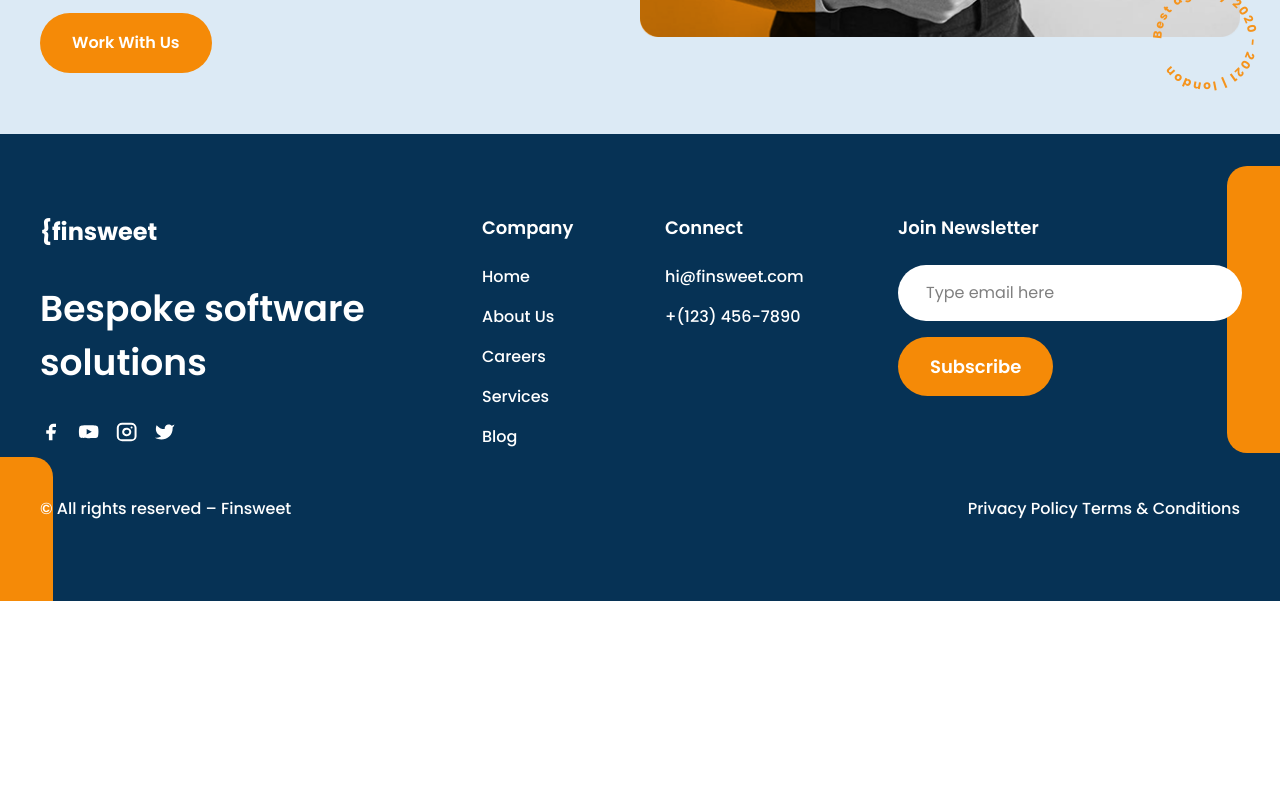
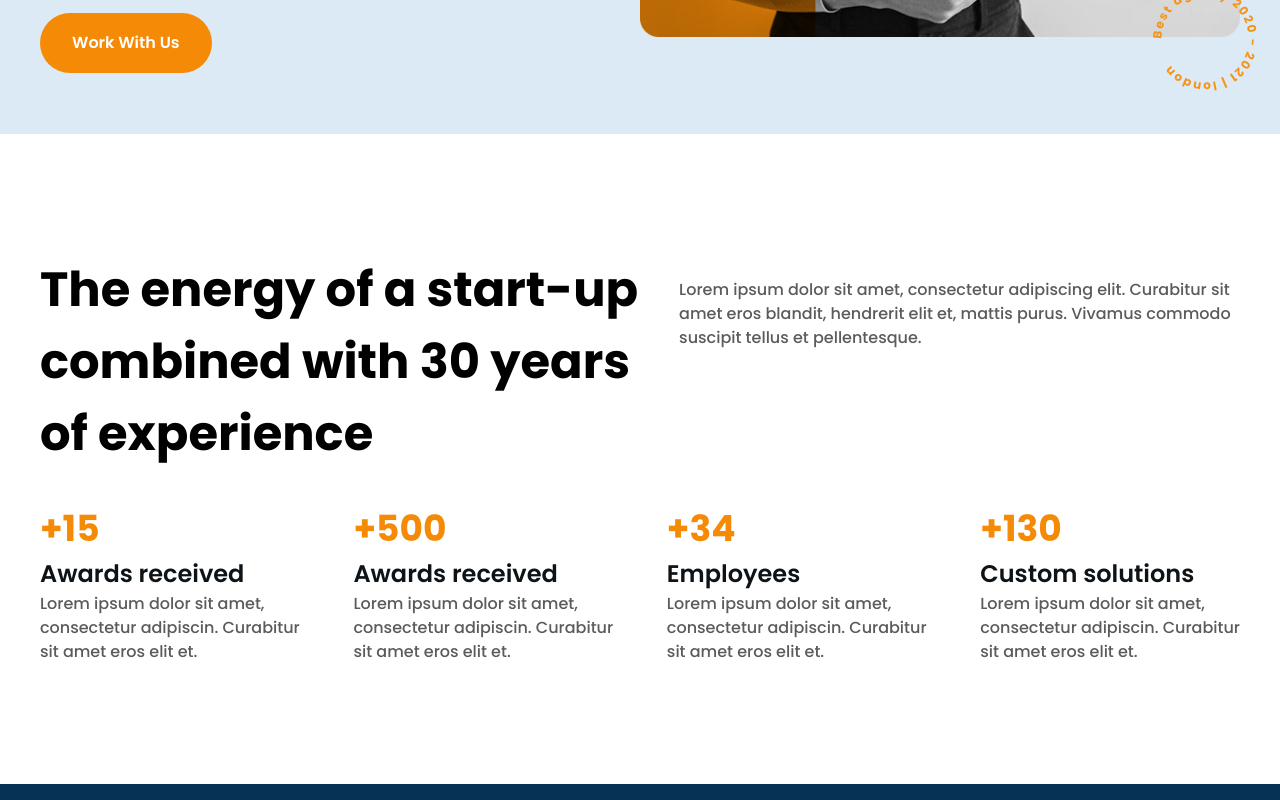
Before and after one commit to Duclaux/finsweet-website-agency, a React (Vite) app: page /aboutUs in a window 1280 px wide. Shown: the part 760-1560 px from the top of the page. Before the commit the page ends 1361 px from the top, so only its background shows below. Built offline with nearby package versions, Linux system fonts and the light colour scheme.

Commit message:
Implement about stats block

```diff
--- /dev/null
+++ b/src/components/Stats.tsx
@@ -0,0 +1,20 @@
+
+function Stats({ stat, title }: {stat: number, title: string}) {
+  return (
+    <div>
+      <p className="text-[26px] xl:text-[36px] font-bold text-[#F58A07]">+{stat}</p>
+      <h3 className="text-[18px] xl:text-[24px] font-semibold text-[#0D1317]">
+        {title}
+      </h3>
+      <p className="text-[14px] xl:text-[16px] font-medium text-[#5B5B5B]">
+        Lorem ipsum dolor sit amet,
+        <br />
+        consectetur adipiscin. Curabitur
+        <br />
+        sit amet eros elit et.
+      </p>
+    </div>
+  );
+}
+
+export default Stats;
--- /dev/null
+++ b/src/components/aboutUs/Statistics.tsx
@@ -0,0 +1,31 @@
+import Container from "../Container";
+import Stats from "../Stats";
+
+function Statistics() {
+  return (
+    <Container>
+      <div className="my-30">
+        <div className="space-y-3 xl:space-y-0 xl:flex xl:justify-between mb-5 xl:mb-8">
+          <h1 className="text-h1">
+            The energy of a start-up combined with 30 years of experience
+          </h1>
+
+          <p className="text-paragraph text-[#5B5B5B] mt-6 mb-8">
+            Lorem ipsum dolor sit amet, consectetur adipiscing elit. Curabitur
+            sit amet eros blandit, hendrerit elit et, mattis purus. Vivamus
+            commodo suscipit tellus et pellentesque.
+          </p>
+        </div>
+
+        <div className="w-full flex flex-col text-center xl:text-start items-center justify-center space-y-5 xl:space-y-0 xl:flex-row xl:justify-between">
+            <Stats title="Awards received" stat={15}/>
+            <Stats title="Awards received" stat={500}/>
+            <Stats title="Employees" stat={34}/>
+            <Stats title="Custom solutions" stat={130}/>
+        </div>
+      </div>
+    </Container>
+  );
+}
+
+export default Statistics;
--- a/src/components/home/Exepiency.tsx
+++ b/src/components/home/Exepiency.tsx
@@ -1,5 +1,6 @@
 import CircularBadge from "../CircularBadge";
 import Container from "../Container";
+import Stats from "../Stats";
 
 function Exepiency() {
   return (
@@ -25,33 +26,8 @@ function Exepiency() {
             </p>
 
             <div className="mt-12 flex items-center justify-between space-x-10">
-              <div>
-                <p className="text-[26px] xl:text-[36px] font-bold text-[#F58A07]">15+</p>
-                <h3 className="text-[18px] xl:text-[24px] font-semibold text-[#0D1317]">
-                  Awards received
-                </h3>
-                <p className="text-[14px] xl:text-[16px] font-medium text-[#5B5B5B]">
-                  Lorem ipsum dolor sit amet,
-                  <br />
-                  consectetur adipiscin. Curabitur
-                  <br />
-                  sit amet eros elit et.
-                </p>
-              </div>
-
-              <div>
-                <p className="text-[26px] xl:text-[36px] font-bold text-[#F58A07]">500+</p>
-                <h3 className="text-[18px] xl:text-[24px] font-semibold text-[#0D1317]">
-                  Clients served
-                </h3>
-                <p className="text-[16px] font-medium text-[#5B5B5B]">
-                  Lorem ipsum dolor sit amet,
-                  <br />
-                  consectetur adipiscin. Curabitur
-                  <br />
-                  sit amet eros elit et.
-                </p>
-              </div>
+              <Stats title="Awards received" stat={15}/>
+              <Stats title="Clients served" stat={500}/>
             </div>
           </div>
 
--- a/src/pages/AboutUs.tsx
+++ b/src/pages/AboutUs.tsx
@@ -1,9 +1,11 @@
 import Header from "../components/aboutUs/Header"
+import Statistics from "../components/aboutUs/Statistics"
 
 function AboutUs() {
   return (
     <>
       <Header />
+      <Statistics />
     </>
   )
 }
```
